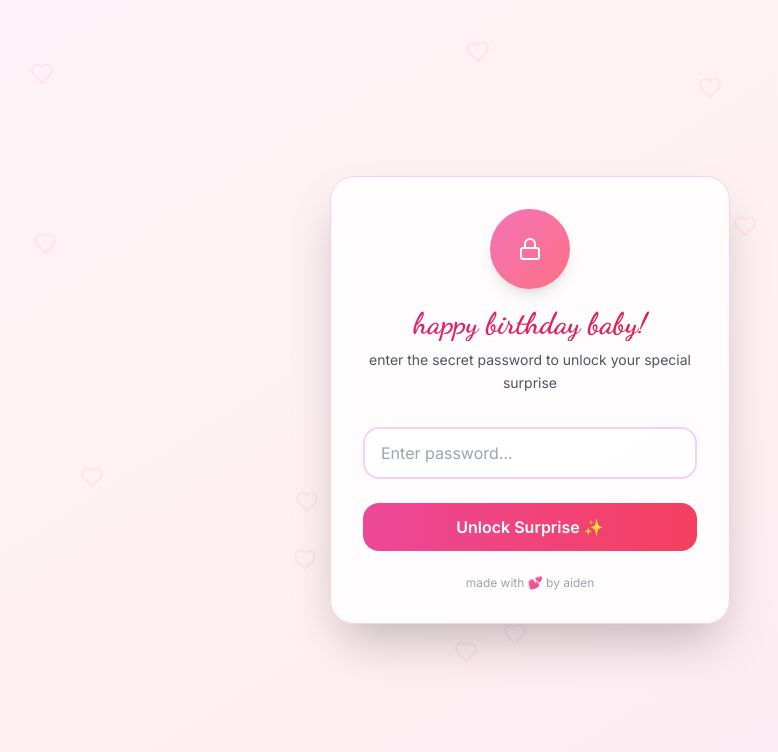
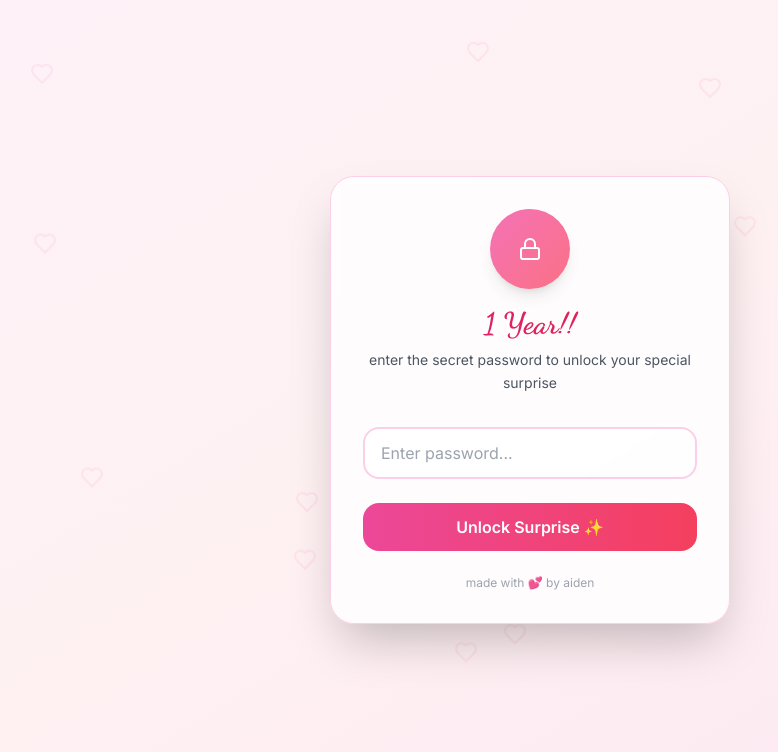
Before and after one commit to aidenlims/aidenlims.github.io, a React (Vite) app: page / in a window 1280 px wide. Shown: the top 752 px of the page, without its empty margins (110-888 px from the left). Built offline with nearby package versions, Linux system fonts and the light colour scheme.

Commit message:
final changes v1

```diff
--- a/index.html
+++ b/index.html
@@ -2,7 +2,7 @@
 <html lang="en">
   <head>
     <meta charset="UTF-8" />
-    <link rel="icon" type="image/svg+xml" href="/vite.svg" />
+    <link rel="icon" href="/favicon.ico" />
     <meta name="viewport" content="width=device-width, initial-scale=1.0" />
     <title>Happy Birthday! 🎉</title>
     <meta name="description" content="A special birthday surprise website" />
--- a/src/components/LandingPage.tsx
+++ b/src/components/LandingPage.tsx
@@ -50,7 +50,7 @@ const LandingPage: React.FC<LandingPageProps> = ({ onAuthenticated }) => {
               <Lock className="text-white text-2xl" />
             </div>
             <h1 className="text-3xl font-bold bg-gradient-to-r from-pink-600 to-rose-600 bg-clip-text text-transparent mb-2">
-              happy birthday baby!
+              1 Year!!
             </h1>
             <p className="text-gray-600 text-sm leading-relaxed">
               enter the secret password to unlock your special surprise
```
Also changed, not shown: 1 other file (tests, documents, lock files or other folders).
